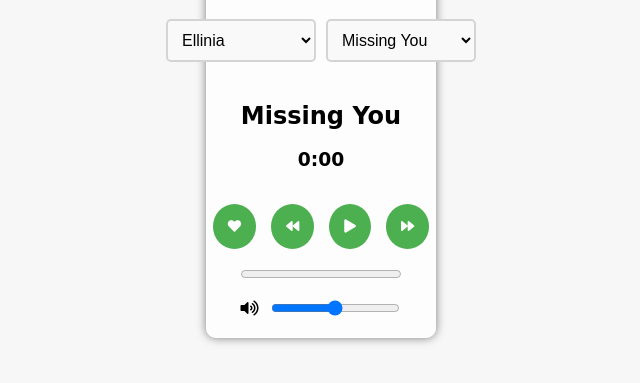
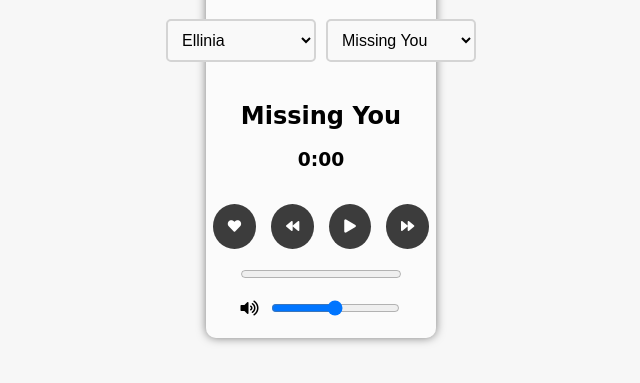
Before and after one commit to Pavelsav960/MS-BGM-Player, a plain HTML site: page index.html in a window 1280 px wide. Shown: the part 299-682 px from the top of the page, without its empty margins (319-959 px from the left). Drawn offline with Linux system fonts and the light colour scheme; a web font is replaced by a local one.

Commit message:
cosmetics

```diff
--- a/timer.css
+++ b/timer.css
@@ -13,7 +13,7 @@
 
 .container {
   text-align: center;
-  background-color: rgba(255, 255, 255, 0.8); /* white with 80% opacity */
+  background-color: rgba(255, 255, 255, 0.432); /* white with 80% opacity */
   border-radius: 10px; /* rounded corners */
   padding: 20px; /* some space inside the container */
   width: 15%; /* take up 80% of its parent's width */
@@ -62,15 +62,16 @@
   padding: 15px;
   border: none;
   border-radius: 50%;
-  color: white;
+  color: white; /* Text color */
   cursor: pointer;
   transition: background-color 0.3s ease;
-  background-color: #4CAF50;
+  background-color: #000000c2; /* Medium gray */
 }
 
 #controlsRow button:hover {
-  background-color: #45a049;
+  background-color: #5a6268; /* Darker gray for hover */
 }
+
 
 #progressBarContainer {
   width: 100%;
```
